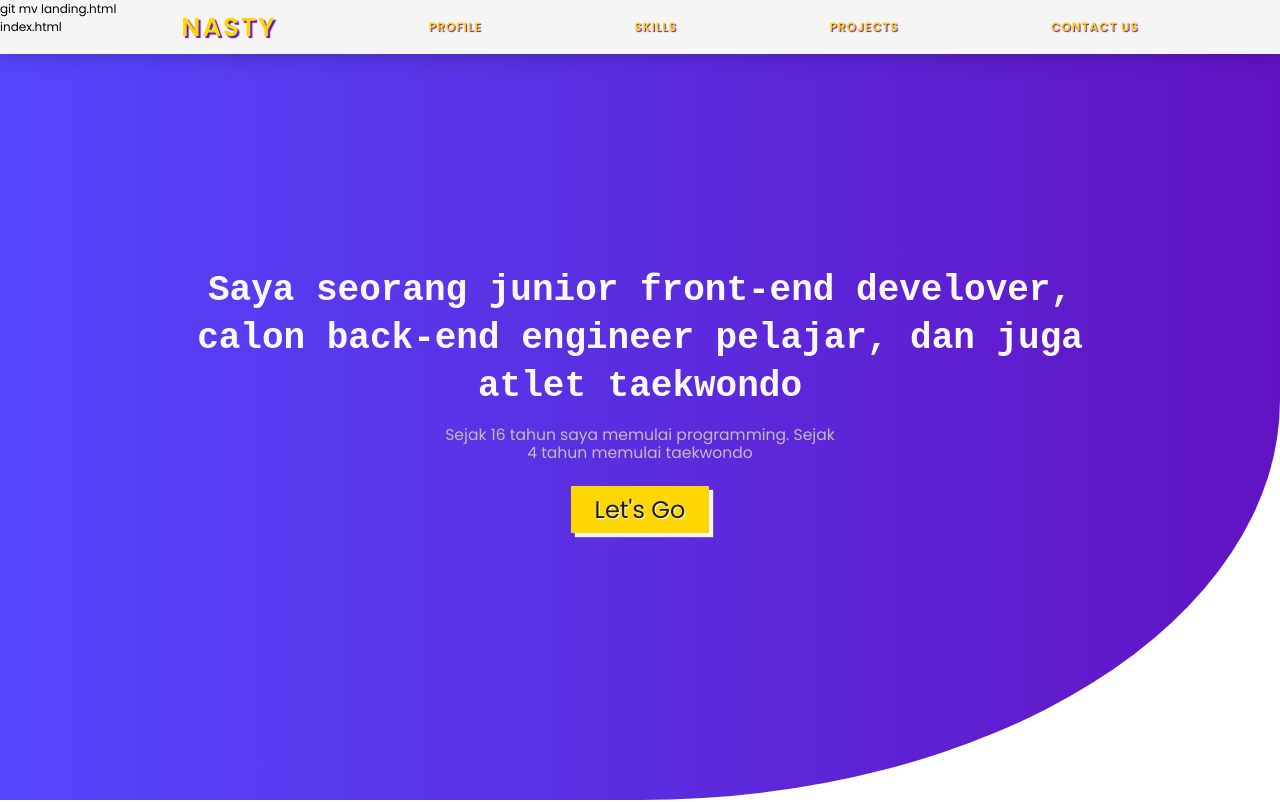
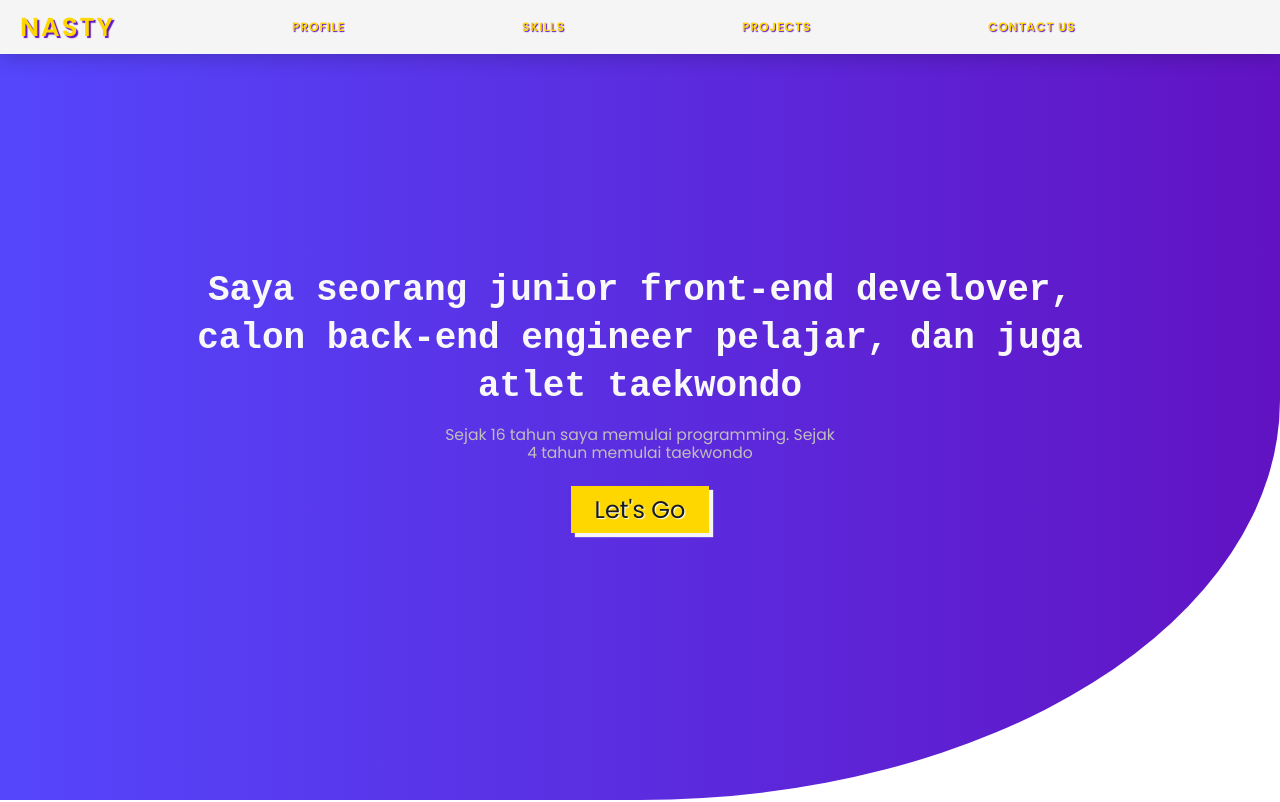
Before and after one commit to punikun93/WebProfile, a plain HTML site: page index.html in a window 1280 px wide. Shown: the top 802 px of the page. Drawn offline with Linux system fonts and the light colour scheme.

Commit message:
cleaning

```diff
--- a/index.html
+++ b/index.html
@@ -11,7 +11,7 @@
 <body>
 
     <nav>
-        git mv landing.html index.html
+
 
         <div class="logo" style="display: flex;align-items: center;">
             <span
```
